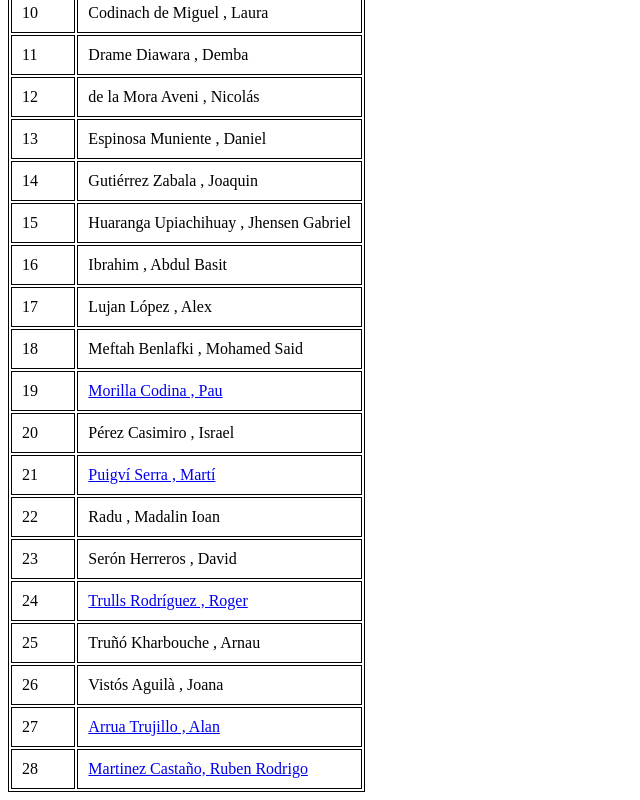
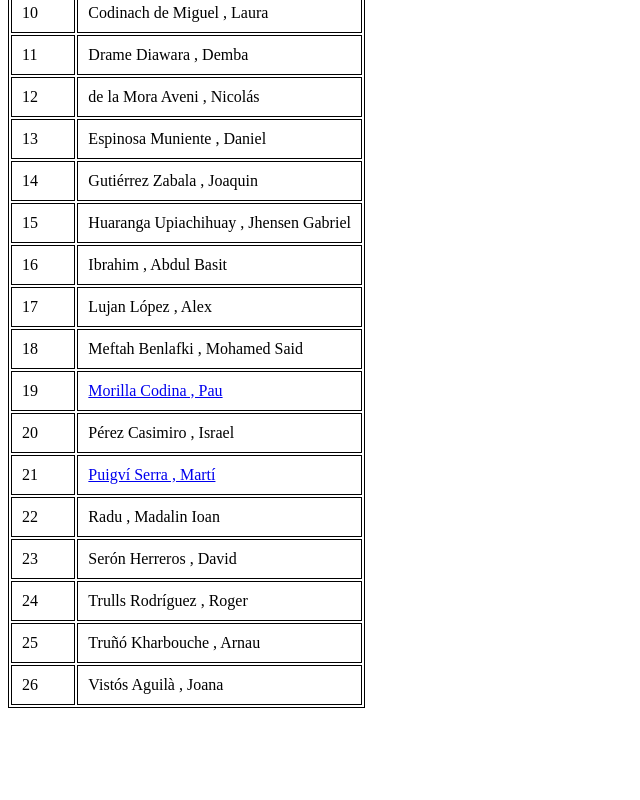
Before and after one commit to M0614c2526/git-vscode-1rdaw2526, a plain HTML site: page index.html in a window 1280 px wide. Shown: the part 510-1310 px from the top of the page, without its empty margins (0-640 px from the left). After the commit the page ends 1226 px from the top, so only its background shows below. Drawn offline with Linux system fonts and the light colour scheme.

```diff
--- a/index.html
+++ b/index.html
@@ -110,7 +110,7 @@
             </tr>
             <tr>
                 <td>24</td>
-                <td><a href="alumnesWebs/RogerTrulls/RogerTrulls.html">Trulls Rodríguez , Roger</a></td>
+                <td>Trulls Rodríguez , Roger</td>
             </tr>
             <tr>
                 <td>25</td>
@@ -120,14 +120,6 @@
                 <td>26</td>
                 <td>Vistós Aguilà , Joana</td>
             </tr>
-            <tr>
-                <td>27</td>
-                <td> <a href="alumnesWebs/AlanArrua/AlanArrua.html">Arrua Trujillo , Alan</a></td>
-            </tr>
-            <tr>
-                <td>28</td>
-                <td> <a href="alumnesWebs/RubenMartinez/rubenMartinez.html">Martinez Castaño, Ruben Rodrigo</a></td>
-            </tr>
         </tbody>
     </table>
 </body>
```
Also changed, not shown: alumnesWebs/PauMorilla/PauMorilla.html (+1 -1 lines).
